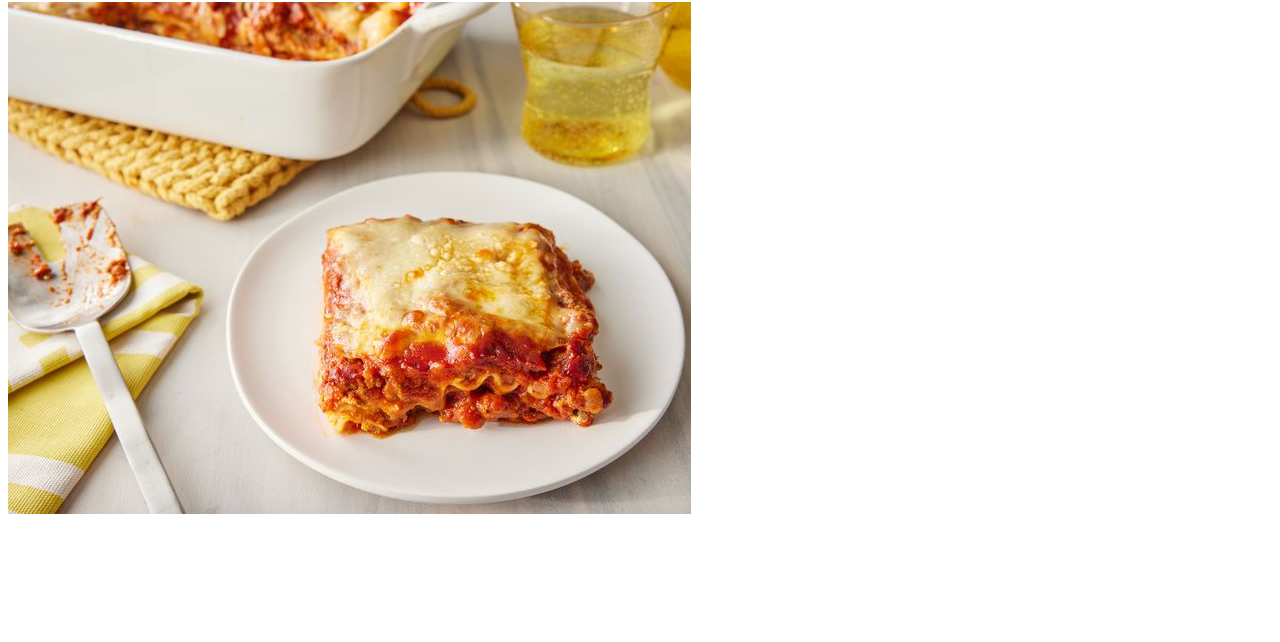
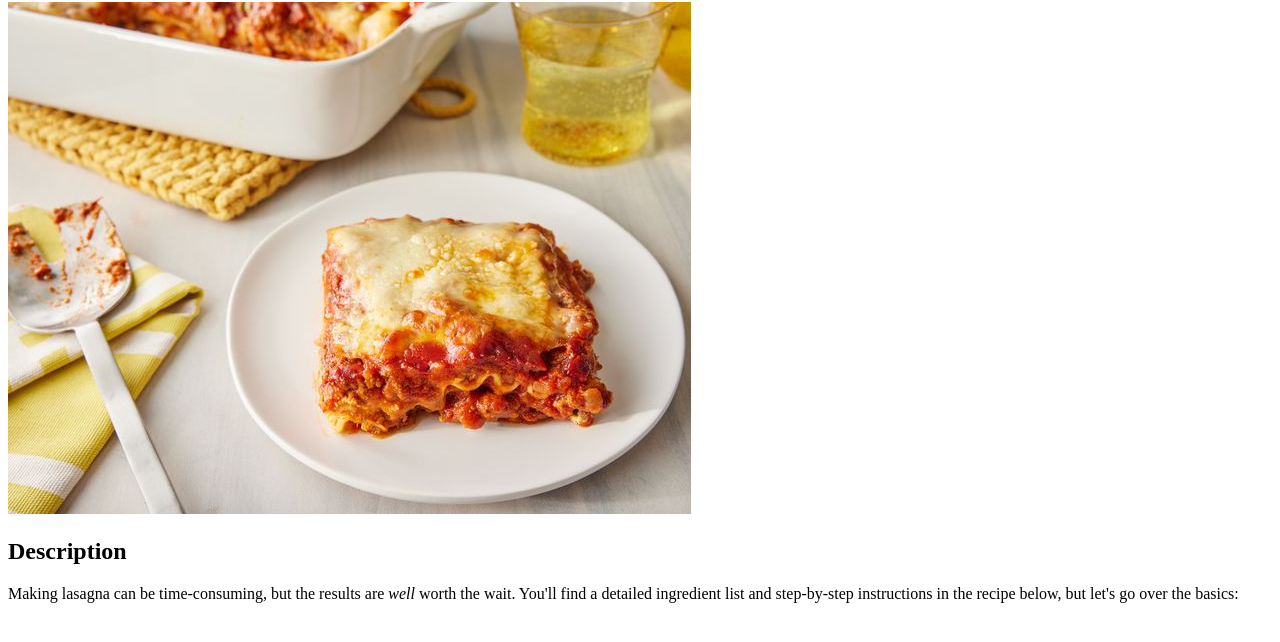
Before and after one commit to HeitorHMA/Html-Recipes, a plain HTML site: page pages/lasagna.html in a window 1280 px wide. Shown: the part 78-720 px from the top of the page. Drawn offline with Linux system fonts and the light colour scheme.

Commit message:
Add description to the lasagna image in lasagna.html

```diff
--- a/pages/lasagna.html
+++ b/pages/lasagna.html
@@ -8,5 +8,7 @@
 <body>
     <h1>Lasagna</h1>
     <img src="../imgs/23600-worlds-best-lasagna-DDMFS-4x3-1196-24c5401652934ffb96d3d94bc9fbe2d7.jpg" alt="A tasty lasagna picture">
+    <h2>Description</h2>
+    <p>Making lasagna can be time-consuming, but the results are <em>well</em> worth the wait. You'll find a detailed ingredient list and step-by-step instructions in the recipe below, but let's go over the basics:</p>
 </body>
 </html>
```
